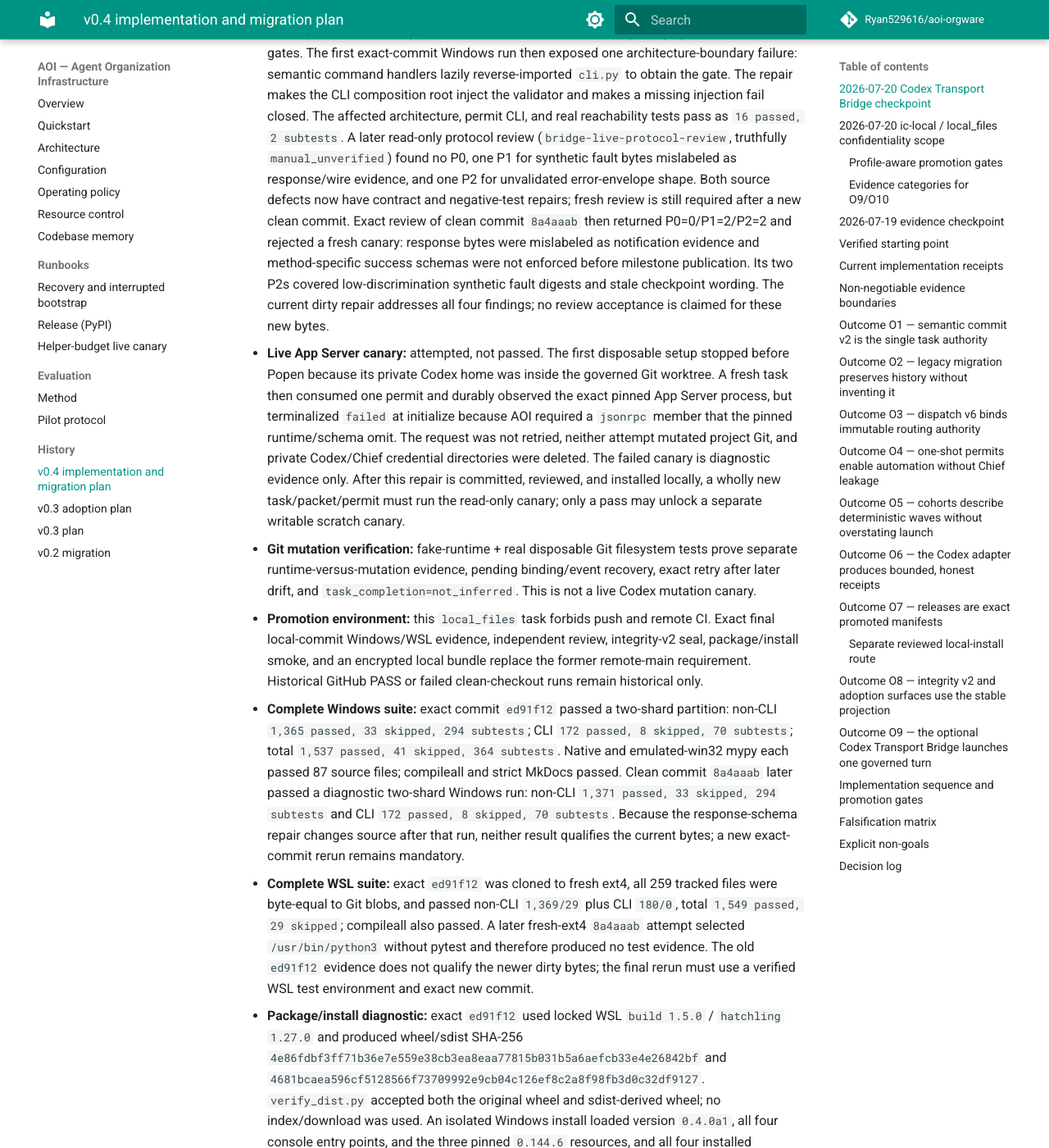
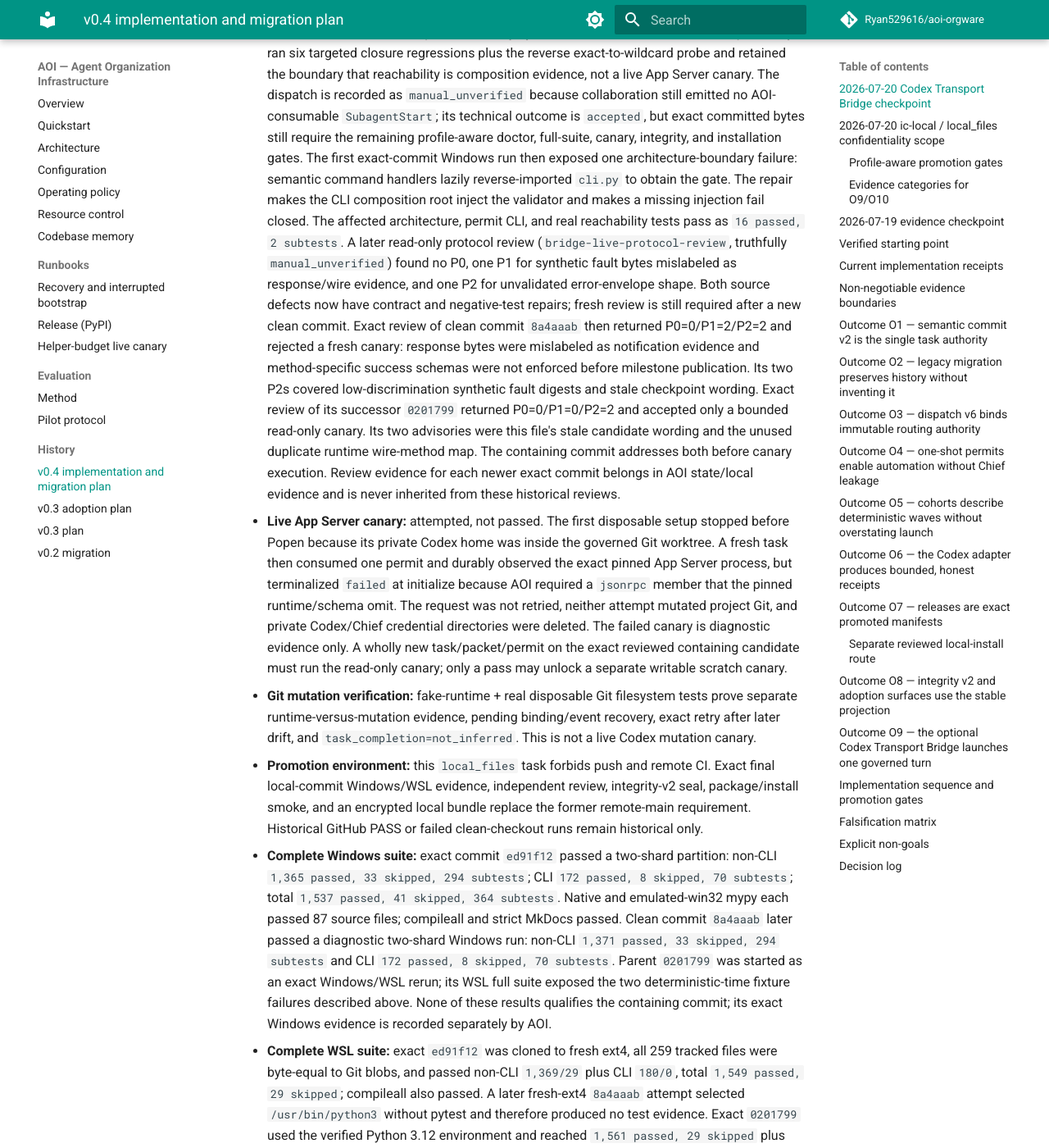
Before and after one commit to Ryan529616/aoi-orgware, an MkDocs documentation site: the page built from docs/v0.4-plan.md, in a window 1280 px wide and 1400 px high, scrolled down 5446 px. Shown: the whole window at 82% size. Built offline with MkDocs 1.6.1 and Material for MkDocs 9.7.7, drawn with Linux system fonts in a browser that asks for light colours; comment, search, counter and statistics services are not loaded; some of the changed text lies outside the part shown.

Commit message:
Eliminate transport event mapping drift

```diff
--- a/docs/v0.4-plan.md
+++ b/docs/v0.4-plan.md
@@ -17,19 +17,20 @@
 ## 2026-07-20 Codex Transport Bridge checkpoint
 
 This is the independent `local_files` final-task implementation checkpoint, not
-promotion. The latest clean candidate is commit
-`8a4aaabb9564bf4d4bb1bc0a22d7b1c45855e59b`, tree
-`febe25ac3a904bdfb683ae66876de1a5058b502d`. It fixed the first live
-App Server canary's framing/evidence defect, but fresh exact-byte review
-correctly rejected it: correlated response bytes were labeled with
-notification method names, and successful method results could advance the
-journal before pinned response-shape validation. The follow-up adapter/
-contract/controller/test repair is currently dirty and therefore invalidates
-every older seal, doctor PASS, final-SHA test result, and canary authorization
-for promotion. No successful live Codex turn, final integrity seal, encrypted
-local bundle, downstream installation, or ARISE workload is claimed. This task
-forbids remote CI and publication rather than treating them as missing
-acceptance evidence.
+promotion. Its exact candidate is the Git commit containing this checkpoint;
+the authoritative commit/tree identity is recorded by the AOI task plan rather
+than embedded self-referentially in this file. Its parent candidate was commit
+`0201799985e67d18d428686b78e3d66d04e5218c`, tree
+`7e7018516d9c894327a25038635b5fdc6a581915`. Fresh review found no P0/P1
+and allowed that parent only for a bounded read-only canary, while identifying
+two P2s: stale checkpoint wording and a latent duplicate runtime wire-method
+map. The containing candidate removes that duplicate source of truth and makes
+the long-suite permit fixture preserve registration-before-arm ordering across
+wall-clock steps. No older seal, doctor PASS, package, final-SHA test result, or
+canary authorization qualifies the containing commit. No successful live Codex
+turn, final integrity seal, encrypted local bundle, downstream installation, or
+ARISE workload is claimed here. This task forbids remote CI and publication
+rather than treating them as missing acceptance evidence.
 
 - The optional `aoi-codex-bridge` entry point exposes finite `issue`, `run`,
   `inspect`, and `verify-mutation` commands. Only `issue` accepts a Chief
@@ -91,10 +92,15 @@
   bytes become fault evidence only; other synthetic faults hash a finite,
   redacted reason code. A fault may not populate `response_sha256` or
   `wire_event_sha256`; malformed error envelopes fail before response
-  observation. The current eleven-file Bridge/confidentiality/export matrix is
-  `149 passed, 4 skipped` (`68/1` adapter/controller/contracts plus `81/3`
-  CLI/runtime/authority/reachability/projection/mutation/confidentiality/
-  export), but these remain dirty precommit bytes.
+  observation. Parent commit `0201799` passed the eleven-file Bridge/
+  confidentiality/export matrix as `149 passed, 4 skipped` (`68/1` adapter/
+  controller/contracts plus `81/3` CLI/runtime/authority/reachability/
+  projection/mutation/confidentiality/export). Its WSL full-suite diagnostic
+  later reached `1,561 passed, 29 skipped` but exposed two wall-clock-order
+  fixture failures. The containing candidate makes the event factory consume
+  the contract's single wire-method table and derives arm time strictly after
+  the persisted registration. All parent results remain historical evidence;
+  exact containing-commit reruns and review are mandatory.
 - Reservation, every process/request/response milestone, terminal receipt,
   and mutation elevation use deterministic semantic command identities.
   Exact publication-response-loss retries reconstruct the previous ledger
@@ -247,8 +253,12 @@
   bytes were mislabeled as notification evidence and method-specific success
   schemas were not enforced before milestone publication. Its two P2s covered
   low-discrimination synthetic fault digests and stale checkpoint wording.
-  The current dirty repair addresses all four findings; no review acceptance is
-  claimed for these new bytes.
+  Exact review of its successor `0201799` returned P0=0/P1=0/P2=2 and accepted
+  only a bounded read-only canary. Its two advisories were this file's stale
+  candidate wording and the unused duplicate runtime wire-method map. The
+  containing commit addresses both before canary execution. Review evidence for
+  each newer exact commit belongs in AOI state/local evidence and is never
+  inherited from these historical reviews.
 - **Live App Server canary:** attempted, not passed. The first disposable setup
   stopped before Popen because its private Codex home was inside the governed
   Git worktree. A fresh task then consumed one permit and durably observed the
@@ -256,9 +266,9 @@
   because AOI required a `jsonrpc` member that the pinned runtime/schema omit.
   The request was not retried, neither attempt mutated project Git, and private
   Codex/Chief credential directories were deleted. The failed canary is
-  diagnostic evidence only. After this repair is committed, reviewed, and
-  installed locally, a wholly new task/packet/permit must run the read-only
-  canary; only a pass may unlock a separate writable scratch canary.
+  diagnostic evidence only. A wholly new task/packet/permit on the exact
+  reviewed containing candidate must run the read-only canary; only a pass may
+  unlock a separate writable scratch canary.
 - **Git mutation verification:** fake-runtime + real disposable Git filesystem
   tests prove separate runtime-versus-mutation evidence, pending binding/event
   recovery, exact retry after later drift, and `task_completion=not_inferred`.
@@ -274,16 +284,19 @@
   Native and emulated-win32 mypy each passed 87 source files; compileall and
   strict MkDocs passed. Clean commit `8a4aaab` later passed a diagnostic
   two-shard Windows run: non-CLI `1,371 passed, 33 skipped, 294 subtests` and
-  CLI `172 passed, 8 skipped, 70 subtests`. Because the response-schema repair
-  changes source after that run, neither result qualifies the current bytes;
-  a new exact-commit rerun remains mandatory.
+  CLI `172 passed, 8 skipped, 70 subtests`. Parent `0201799` was started as an
+  exact Windows/WSL rerun; its WSL full suite exposed the two deterministic-time
+  fixture failures described above. None of these results qualifies the
+  containing commit; its exact Windows evidence is recorded separately by AOI.
 - **Complete WSL suite:** exact `ed91f12` was cloned to fresh ext4, all 259
   tracked files were byte-equal to Git blobs, and passed non-CLI `1,369/29`
   plus CLI `180/0`, total `1,549 passed, 29 skipped`; compileall also passed.
   A later fresh-ext4 `8a4aaab` attempt selected `/usr/bin/python3` without
-  pytest and therefore produced no test evidence. The old `ed91f12` evidence
-  does not qualify the newer dirty bytes; the final rerun must use a verified
-  WSL test environment and exact new commit.
+  pytest and therefore produced no test evidence. Exact `0201799` used the
+  verified Python 3.12 environment and reached `1,561 passed, 29 skipped` plus
+  two permit-fixture failures before this clock-order repair. All older evidence
+  remains nonqualifying for the containing commit; exact WSL evidence is
+  recorded separately by AOI.
 - **Package/install diagnostic:** exact `ed91f12` used locked WSL `build 1.5.0`
   / `hatchling 1.27.0` and produced wheel/sdist SHA-256
   `4e86fdbf3ff71b36e7e559e38cb3ea8eaa77815b031b5a6aefcb33e4e26842bf`
```
Also changed, not shown: CHANGELOG.md (+3 -2 lines), 4 other files.
